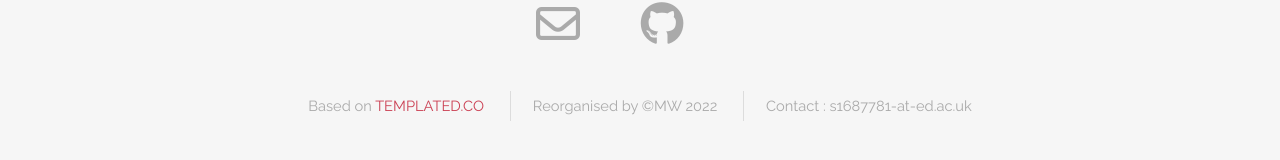
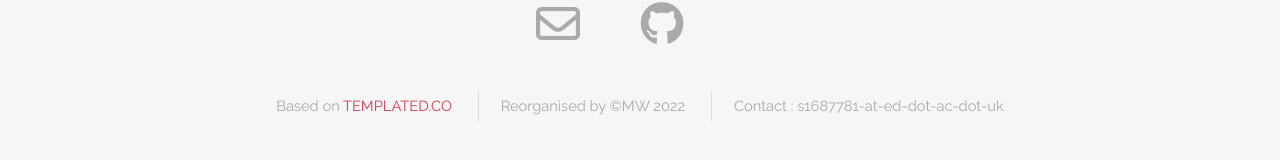
Before and after one commit to johnnymdoubleu/mw, a plain HTML site: page index.html in a window 1280 px wide. Shown: the part 2188-2348 px from the top of the page. Drawn offline with Linux system fonts and the light colour scheme.

Commit message:
Update index.html

```diff
--- a/index.html
+++ b/index.html
@@ -275,7 +275,7 @@ address = {Edinburgh, United Kingdom}
 					<ul class="copyright">
 						<li>Based on <a href="https://templated.co/" style="color: #cb4154;">TEMPLATED.CO</a></li>
 						<li>Reorganised by &copy;MW 2022</li>
-						<li>Contact : s1687781-at-ed.ac.uk</li>
+						<li>Contact : s1687781-at-ed-dot-ac-dot-uk</li>
 					</ul>
 				</div>
 			</footer>
```
